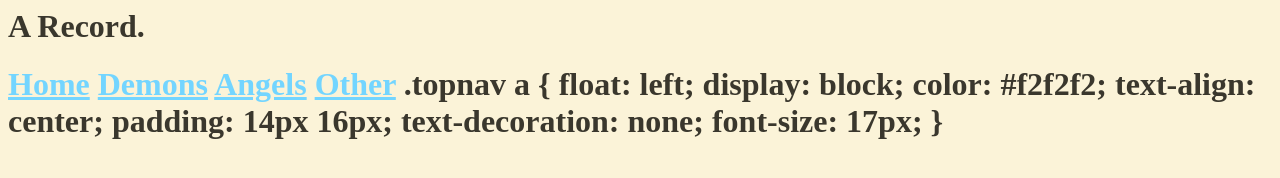
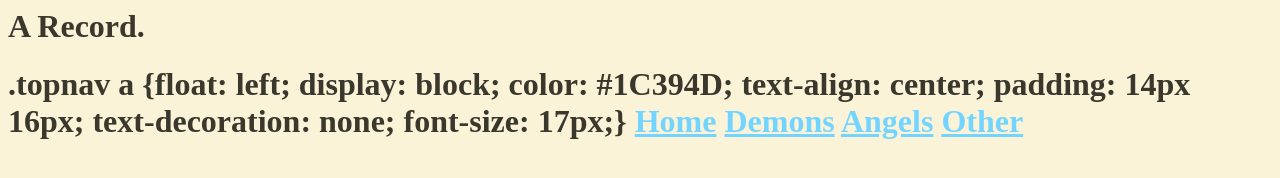
Before and after one commit to 1514826/1514826.github.io, a plain HTML site: page index.html in a window 1280 px wide. Drawn offline with Linux system fonts and the light colour scheme.

Commit message:
Update index.html

```diff
--- a/index.html
+++ b/index.html
@@ -19,6 +19,13 @@
 <h1> A Record. <h1>
 
 <div class="topnav" id="myTopnav">
+     .topnav a {float: left;
+  display: block;
+  color: #1C394D;
+  text-align: center;
+  padding: 14px 16px;
+  text-decoration: none;
+  font-size: 17px;}
   <a href="#home" class="active">Home</a>
   <a href="#Demons">Demons</a>
   <a href="#Angels">Angels</a>
@@ -26,15 +33,7 @@
   <a href="javascript:void(0);" class="icon" onclick="myFunction()">
     <i class="fa fa-bars"></i>
   </a>
-     .topnav a {
-  float: left;
-  display: block;
-  color: #f2f2f2;
-  text-align: center;
-  padding: 14px 16px;
-  text-decoration: none;
-  font-size: 17px;
-}
+
 </div>
 
      </footer>
```
